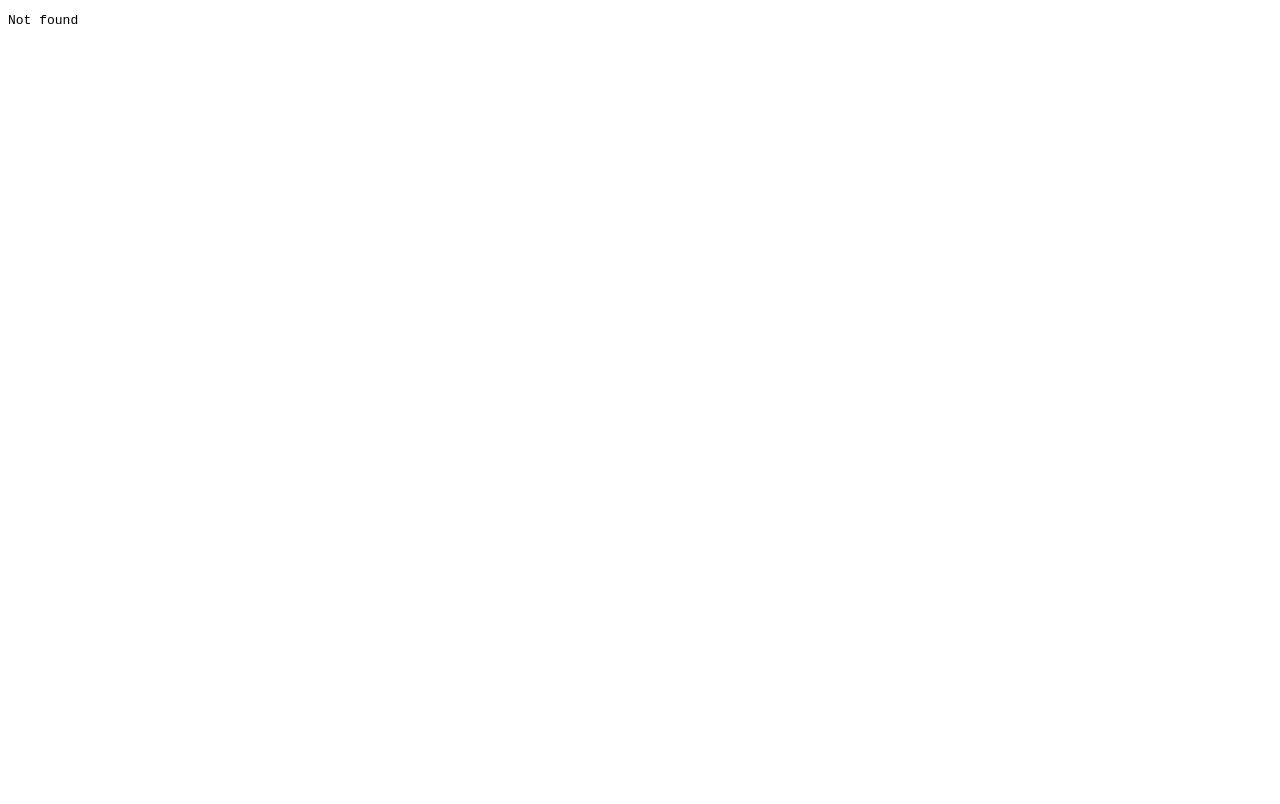
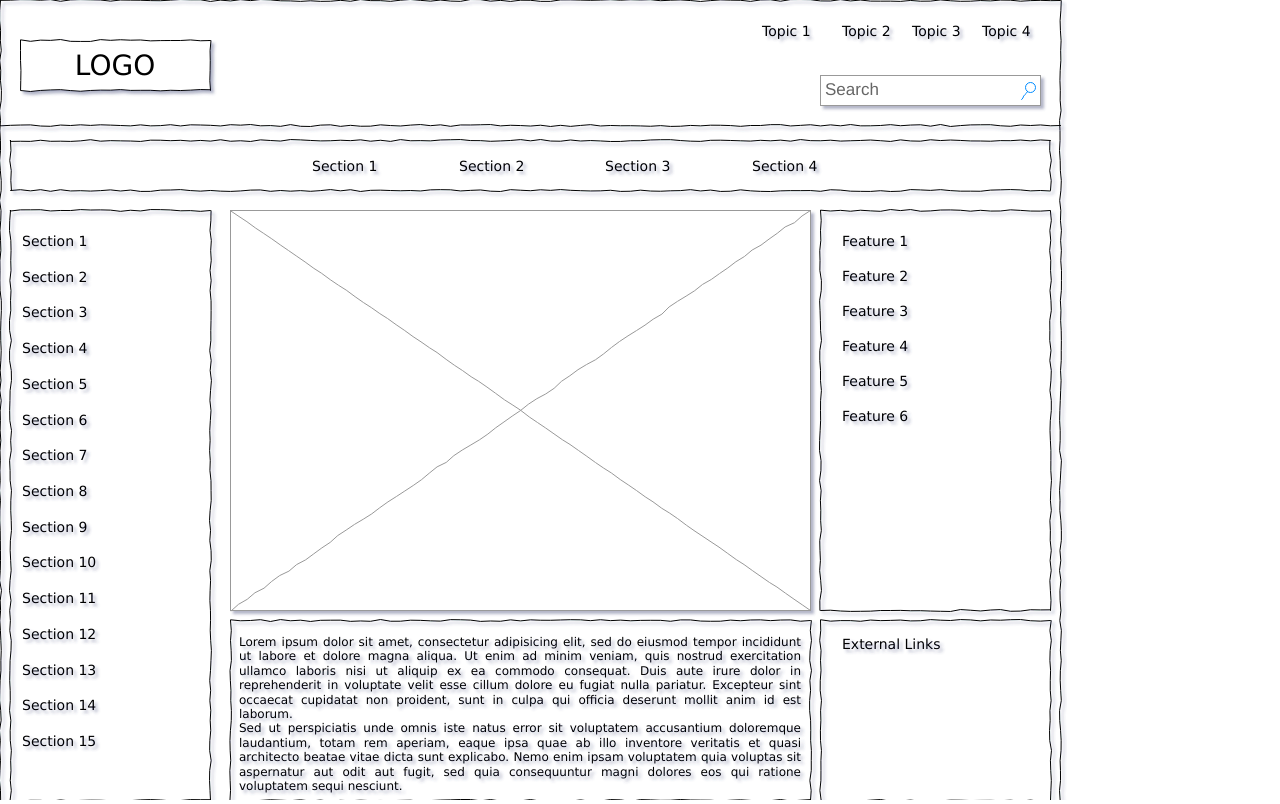
Before and after one commit to YDH890/ydhwebsite01, a plain HTML site: page pages/page01-1.html in a window 1280 px wide. Drawn offline with Linux system fonts and the light colour scheme.

Commit message:
종합 업데이트
벡터이미지 및 기타 업데이트

```diff
--- a/main.css
+++ b/main.css
@@ -27,6 +27,8 @@ canvas {
   color: #ffff00;
   text-decoration: none;
   font-size: 28px;
+  /* z-index: 1; */
+
 }
 /* intro 사이트 좌측 하단 '윤다희의 포트폴리오' 관련 내용임. 이런식으로 UI 버튼 조정도 가능
 UI 디자이너한테 UI 위치를 강력하게 요구하고 싶을 때 구체적으로 적으면 좋다. 단위는 px로 통일 */
--- a/pages/page01-1.html
+++ b/pages/page01-1.html
@@ -23,7 +23,7 @@
 <body>
 
   <body>
-    <iframe title="document" id="myPDF" src="/contents/sample06.pdf" frameborder="0"></iframe>
+    <iframe title="document" id="myPDF" src="/images/UI01.drawio.svg" frameborder="0"></iframe>
   </body>
 </body>
 
```
Also changed, not shown: pages/page01.html (+8 -2 lines), favicon.ico, images/UI01.drawio.svg (added), images/name_seo.png, 1 other file.
